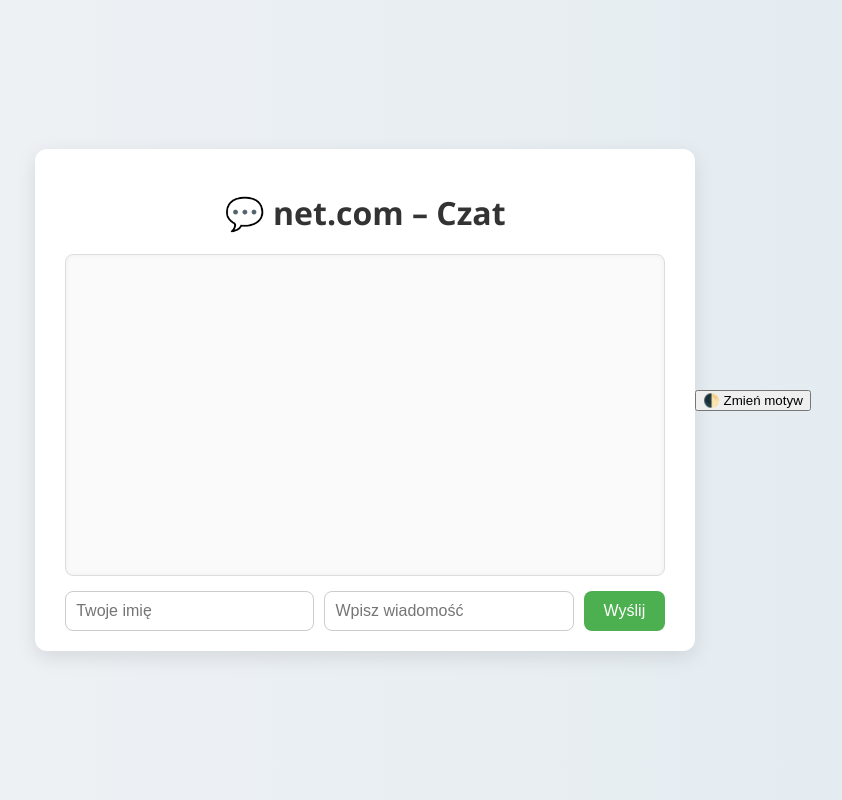
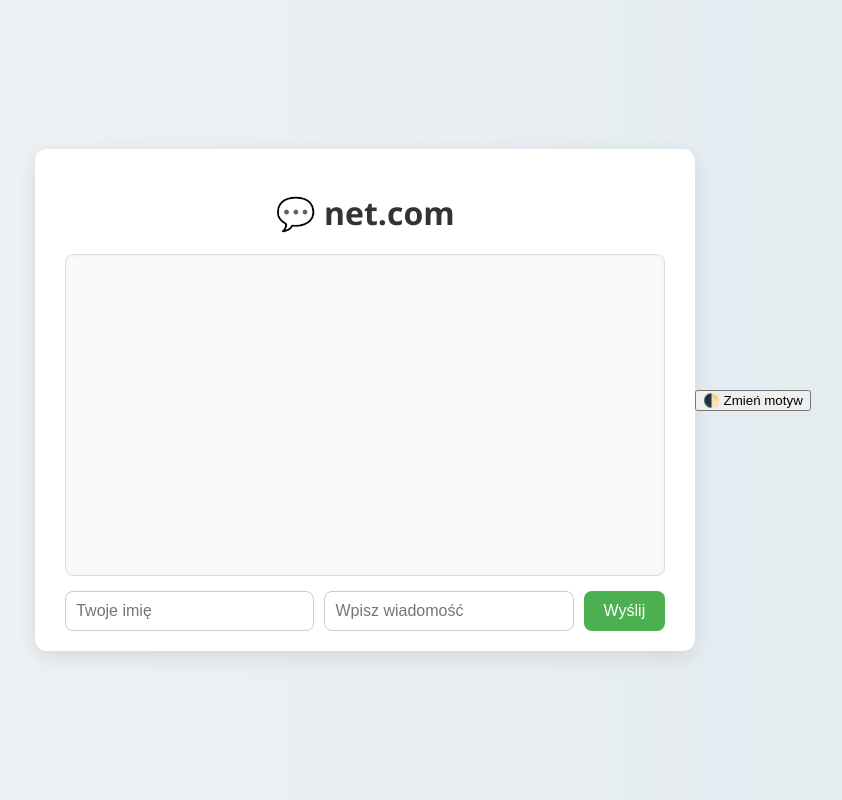
Before and after one commit to Kwanerek/net-com-chat, a website: page index.html in a window 1280 px wide. Shown: the whole page, without its empty margins (217-1059 px from the left). Drawn offline with nearby package versions, Linux system fonts and the light colour scheme; no server answers.

Commit message:
Update index.html

```diff
--- a/index.html
+++ b/index.html
@@ -2,12 +2,12 @@
 <html lang="pl">
 <head>
   <meta charset="UTF-8" />
-  <title>net.com - Czat online</title>
+  <title>net.com </title>
   <link rel="stylesheet" href="style.css" />
 </head>
 <body>
   <div class="chat-container">
-    <h1>💬 net.com – Czat</h1>
+    <h1>💬 net.com </h1>
     <div id="chat-box" class="chat-box"></div>
     <form id="chat-form" class="chat-form">
       <input type="text" id="name" placeholder="Twoje imię" required />
```
